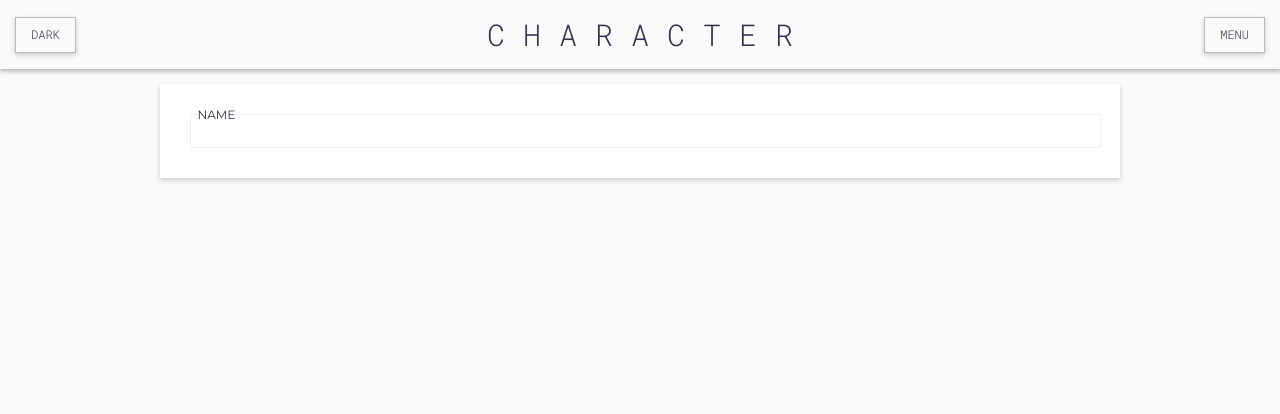
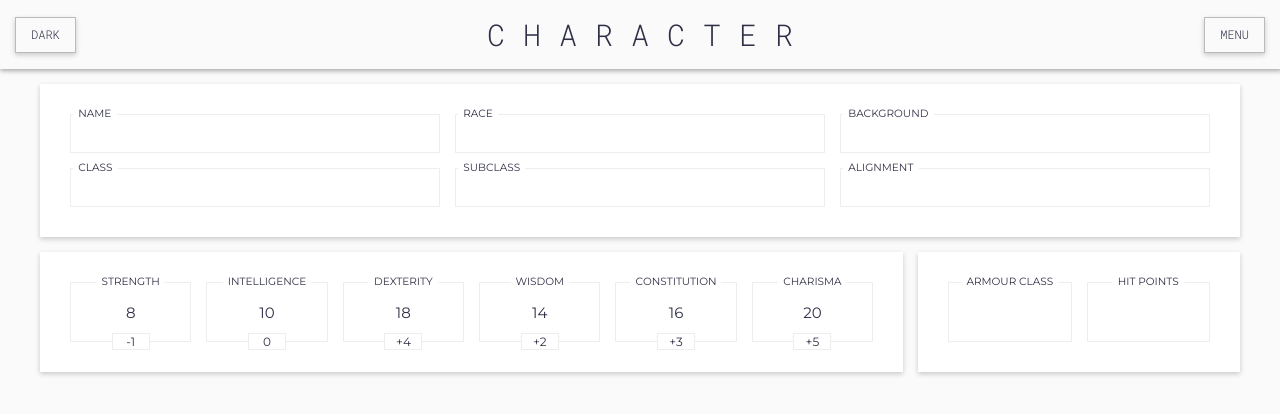
Before and after one commit to zombie9/dnd-cs, a React (Vite) app: page / in a window 1280 px wide. Shown: the top 414 px of the page. Built offline with nearby package versions, Linux system fonts and the light colour scheme.

Commit message:
add persona and abilities ui

```diff
--- /dev/null
+++ b/src/components/Abilities.tsx
@@ -0,0 +1,110 @@
+import React, { useRef } from 'react';
+import styled from 'styled-components';
+
+import { mapAbilityModifiers } from '../utils/mapAbilityModifiers';
+
+import { Box } from '../styles/sharedStyles';
+
+const Row = styled.div`
+  display: flex;
+  flex-direction: row;
+  gap: 1rem;
+  margin-bottom: 1rem;
+
+  &:last-child {
+    margin-bottom: 0;
+  }
+`;
+
+const IntersectingLabel = styled.label`
+  position: absolute;
+  font-size: 0.7rem;
+  top: -0.5rem;
+  left: 50%;
+  -webkit-transform: translateX(-50%);
+  transform: translateX(-50%);
+  padding: 0 0.5em;
+  z-index: 10;
+  background-color: white;
+`;
+
+const InputWrapper = styled.div`
+  position: relative;
+`;
+
+const ModifierBox = styled.div`
+  position: absolute;
+  font-size: 0.8rem;
+  bottom: -0.5rem;
+  left: 50%;
+  -webkit-transform: translateX(-50%);
+  transform: translateX(-50%);
+  padding: 0 0.5em;
+  z-index: 10;
+  background-color: white;
+  border: 1px solid ${({ theme }) => theme.secondary};
+  width: 2em;
+  text-align: center;
+`;
+
+const RowWrapper = styled.div`
+  display: flex;
+  flex-direction: row;
+  gap: 1rem;
+`;
+
+const ABILITIES = ['strength', 'intelligence', 'dexterity', 'wisdom', 'constitution', 'charisma'];
+const scores = [8, 10, 18, 14, 16, 20];
+const HEALTH = ['armour class', 'hit points'];
+
+export const Abilities: React.FC = () => {
+  const abilityRef = useRef<HTMLInputElement>(null);
+
+  const calculateModifier = (ability: number) => {
+    if (ability !== null) {
+      const modifier = mapAbilityModifiers(ability);
+      return `${modifier > 0 ? '+' : ''}${modifier}`;
+    }
+    return 0;
+  };
+
+  return (
+    <RowWrapper>
+      <Box>
+        <Row>
+          {ABILITIES.map((ability, index) => {
+            return (
+              <InputWrapper key={`${ability}-${index}`}>
+                <IntersectingLabel htmlFor={ability}>
+                  {ability.toLocaleUpperCase()}
+                </IntersectingLabel>
+                <input
+                  style={{ textAlign: 'center', height: '4em' }}
+                  type="text"
+                  id={ability}
+                  ref={abilityRef}
+                  defaultValue={scores[index]}
+                />
+                <ModifierBox>{calculateModifier(scores[index])}</ModifierBox>
+              </InputWrapper>
+            );
+          })}
+        </Row>
+      </Box>
+      <Box>
+        <Row>
+          {HEALTH.map((ability, index) => {
+            return (
+              <InputWrapper key={`${ability}-${index}`}>
+                <IntersectingLabel style={{ whiteSpace: 'nowrap' }} htmlFor={ability}>
+                  {ability.toLocaleUpperCase()}
+                </IntersectingLabel>
+                <input style={{ textAlign: 'center', height: '4em' }} type="text" id={ability} />
+              </InputWrapper>
+            );
+          })}
+        </Row>
+      </Box>
+    </RowWrapper>
+  );
+};
--- a/src/components/Container.tsx
+++ b/src/components/Container.tsx
@@ -1,15 +1,26 @@
 import React from 'react';
+import styled from 'styled-components';
 
 import { ThemeType } from '../types';
 
 import { Header } from './Header';
-import { TextInput } from './TextInput';
+import { Persona } from './Persona';
+import { Abilities } from './Abilities';
+
+const StyledContainer = styled.div`
+  margin: 0 auto;
+  padding: 5.6rem 0;
+  max-width: 1200px;
+`;
 
 export const Container: React.FC<ThemeType> = ({ theme, toggleTheme }) => {
   return (
     <>
       <Header theme={theme} toggleTheme={toggleTheme} />
-      <TextInput />
+      <StyledContainer>
+        <Persona />
+        <Abilities />
+      </StyledContainer>
     </>
   );
 };
--- /dev/null
+++ b/src/components/Persona.tsx
@@ -0,0 +1,67 @@
+import React from 'react';
+import styled from 'styled-components';
+
+import { Box } from '../styles/sharedStyles';
+
+const IntersectingLabel = styled.label`
+  position: absolute;
+  font-size: 0.7rem;
+  top: -0.5rem;
+  left: 0.2rem;
+  padding: 0 0.5em;
+  z-index: 10;
+  background-color: white;
+`;
+
+const Row = styled.div`
+  display: flex;
+  flex-direction: row;
+  gap: 1rem;
+  margin-bottom: 1rem;
+
+  &:last-child {
+    margin-bottom: 0;
+  }
+`;
+
+const InputWrapper = styled.div`
+  position: relative;
+  width: 100%;
+`;
+
+export const Persona: React.FC = () => {
+  return (
+    <>
+      <Box>
+        <Row>
+          <InputWrapper>
+            <IntersectingLabel htmlFor="name">NAME</IntersectingLabel>
+            <input type="text" id="name" />
+          </InputWrapper>
+          <InputWrapper>
+            <IntersectingLabel htmlFor="race">RACE</IntersectingLabel>
+            <input type="text" id="race" />
+          </InputWrapper>
+          <InputWrapper>
+            <IntersectingLabel htmlFor="background">BACKGROUND</IntersectingLabel>
+            <input type="background" id="class" />
+          </InputWrapper>
+        </Row>
+        <Row>
+          <InputWrapper>
+            <IntersectingLabel htmlFor="class">CLASS</IntersectingLabel>
+            <input type="class" id="name" />
+          </InputWrapper>
+          <InputWrapper>
+            <IntersectingLabel htmlFor="subclass">SUBCLASS</IntersectingLabel>
+            <input type="text" id="subclass" />
+          </InputWrapper>
+          <InputWrapper>
+            <IntersectingLabel htmlFor="alignment">ALIGNMENT</IntersectingLabel>
+            <input type="text" id="alignment" />
+          </InputWrapper>
+        </Row>
+      </Box>
+    </>
+  );
+};
--- a/src/components/TextInput.tsx
+++ /dev/null
@@ -1,31 +0,0 @@
-import React from 'react';
-import styled from 'styled-components';
-import { Box } from '../styles/sharedStyles';
-
-const StyledContainer = styled.div`
-  margin: 0 auto;
-  padding: 5.6rem 0;
-  max-width: 960px;
-`;
-
-const IntersectingLabel = styled.label`
-  position: absolute;
-  font-size: 0.8rem;
-  margin-top: -0.5rem;
-  margin-left: 0.5rem;
-  z-index: 10;
-  background-color: white;
-`;
-
-export const TextInput: React.FC = () => {
-  return (
-    <>
-      <StyledContainer>
-        <Box>
-          <IntersectingLabel htmlFor="text">NAME</IntersectingLabel>
-          <input style={{ paddingTop: '8px' }} type="text" id="text" />
-        </Box>
-      </StyledContainer>
-    </>
-  );
-};
--- a/src/styles/GlobalStyles.ts
+++ b/src/styles/GlobalStyles.ts
@@ -54,7 +54,8 @@ export const GlobalStyles = createGlobalStyle`
   }
 
   input, textarea, select {
-    padding: 0.3rem;
+    padding: 0.6rem 0.5rem;
+    box-sizing: border-box;
     width: 100%;
     background: none;
     border: 1px solid ${({ theme }) => theme.secondary};
--- /dev/null
+++ b/src/utils/mapAbilityModifiers.ts
@@ -0,0 +1,48 @@
+export const mapAbilityModifiers = (ability: number) => {
+  let modifier;
+  switch (true) {
+    case ability < 2:
+      modifier = -5;
+      break;
+
+    case ability < 4:
+      modifier = -4;
+      break;
+
+    case ability < 6:
+      modifier = -3;
+      break;
+
+    case ability < 8:
+      modifier = -2;
+      break;
+
+    case ability < 10:
+      modifier = -1;
+      break;
+
+    case ability < 12:
+      modifier = 0;
+      break;
+
+    case ability < 14:
+      modifier = 1;
+      break;
+
+    case ability < 16:
+      modifier = 2;
+      break;
+
+    case ability < 18:
+      modifier = 3;
+      break;
+
+    case ability < 20:
+      modifier = 4;
+      break;
+
+    default:
+      modifier = 5;
+  }
+  return modifier;
+};
```
